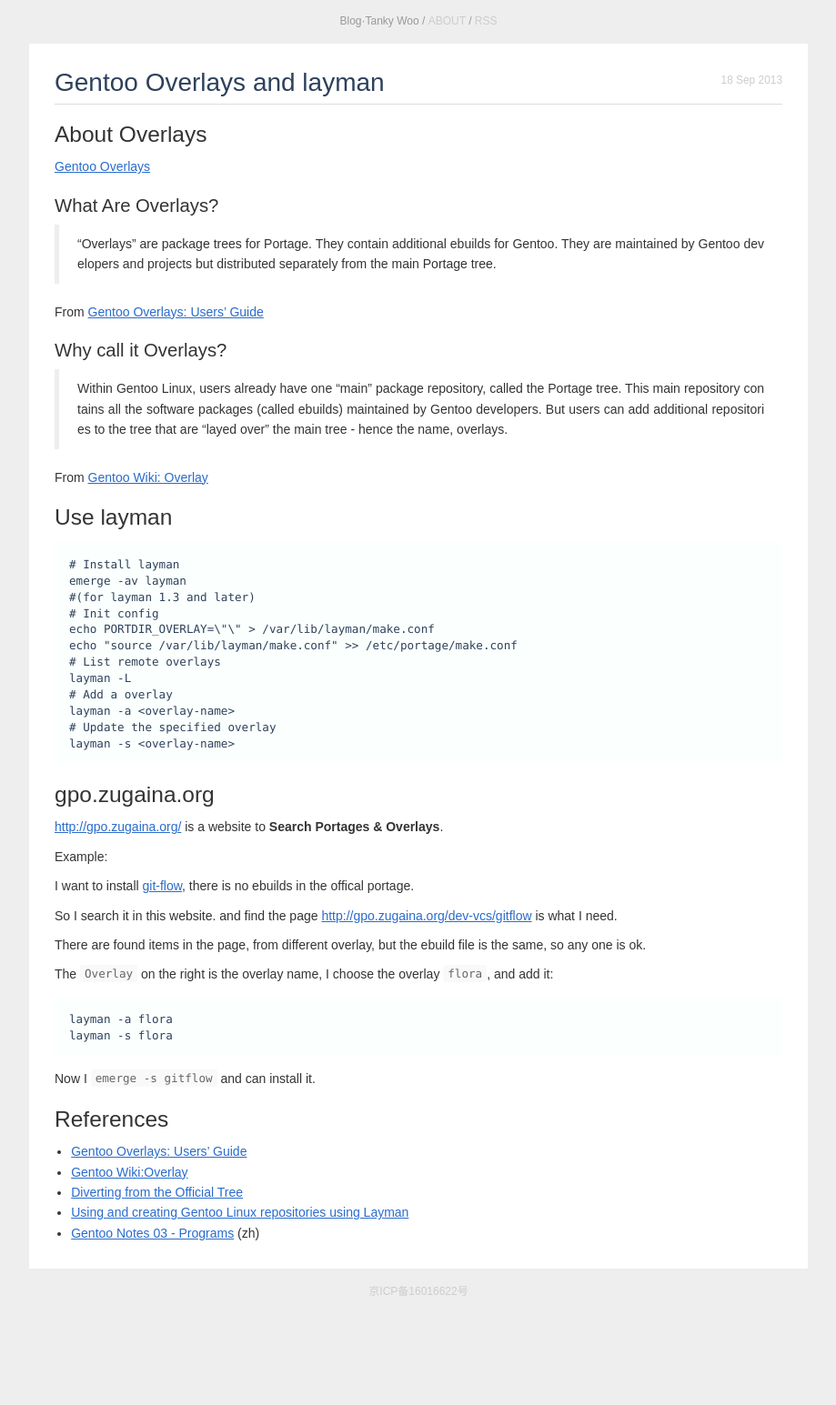
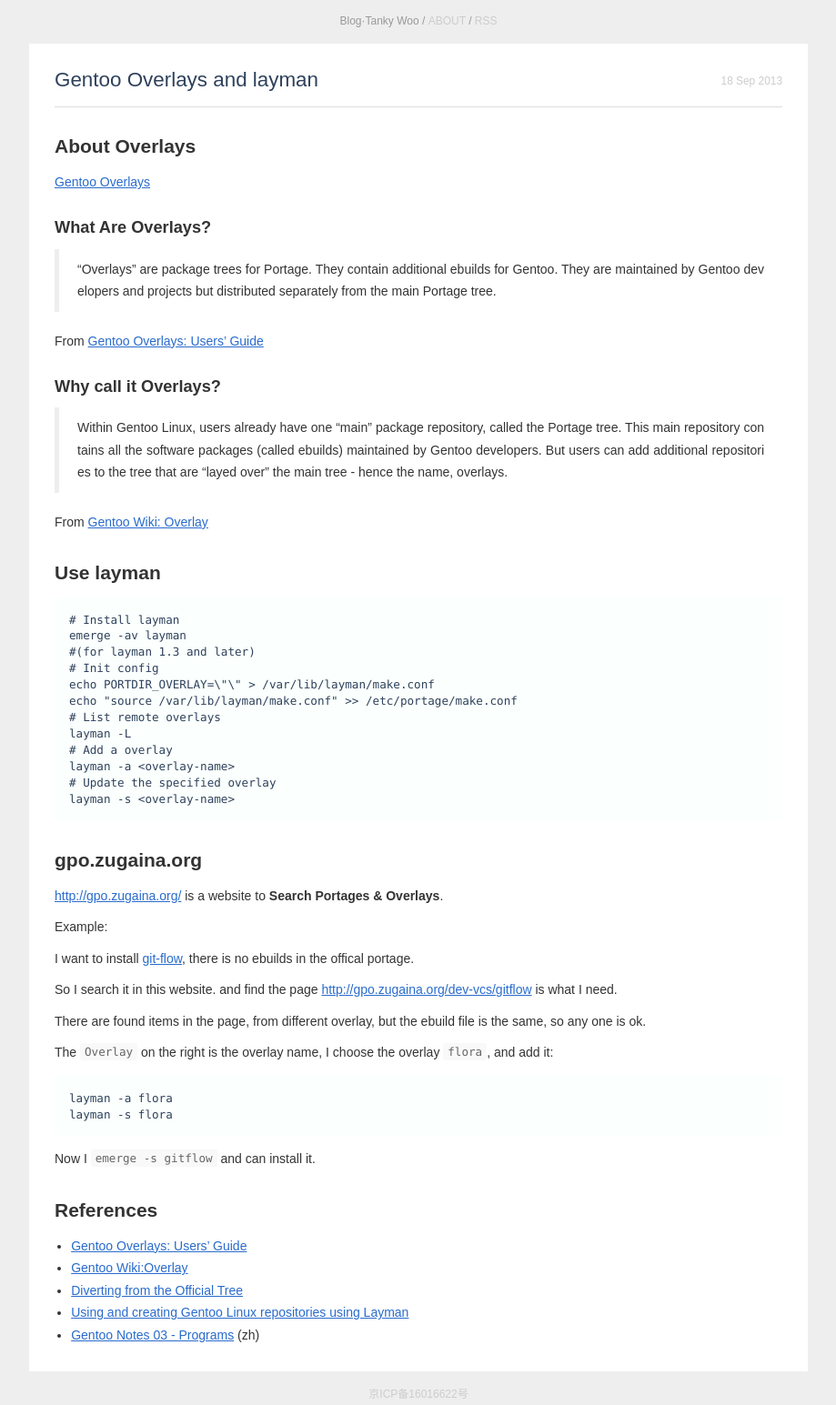
Before and after one commit to Harteyang/harte.top, a Jekyll site: the page built from _posts/2013-09-18-gentoo-overlays-and-layman.markdown, in a window 1280 px wide. Shown: the whole page at 91% size, without its empty margins (180-1099 px from the left). Built offline with Jekyll 4.4.1, drawn with Linux system fonts in a browser that asks for light colours; nearby versions of some CDN libraries; Markdown is read by kramdown in place of the engine named in the settings; comment, search, counter and statistics services are not loaded; before the commit the page ends 1432 px from its top, so only the background shows below that.

Commit message:
更新主题

```diff
--- a/css/second.css
+++ b/css/second.css
@@ -9,11 +9,15 @@
 }
 
 h1 { font-size: 2em; }
-h2 { font-size: 1.75em; }
-h3 { font-size: 1.45em; }
-h4 { font-size: 1.25em; }
+h2 { font-size: 1.5em; }
+h3 { font-size: 1.3em; }
+h4 { font-size: 1.2em; }
 h5 { font-size: 1.1em; }
 h6 { font-size: 1em; }
+h1, h2, h3, h4, h5, h6 {
+  margin: 1.5em 0 0.75em;
+  font-weight: bold;
+}
 
 blockquote {
   font-size: 1em;
@@ -44,7 +48,7 @@
   text-align: justify;
   max-width: 856px;
   margin: 0 auto;
-  line-height: 1.6em;
+  line-height: 1.75em;
   padding: 1em 2em;
   background-color: #fff;
   margin: 1em auto;
@@ -127,8 +131,8 @@
 #pagetitle {
   color: rgb(46, 65, 92);
   border-bottom: 1px solid #ddd;
-  margin: 1em 0;
-  padding-bottom: 0.5em;
+  margin: 1em 0 2em 0;
+  padding-bottom: 1em;
 }
 
 #pagetitle .page_title {
@@ -147,6 +151,11 @@
 
 #pagetitle .meta {
   color: #ccc;
+}
+
+#pagetitle h1 {
+  font-size: 1.6em;
+  font-weight: 500;
 }
 
 .post p {
```
